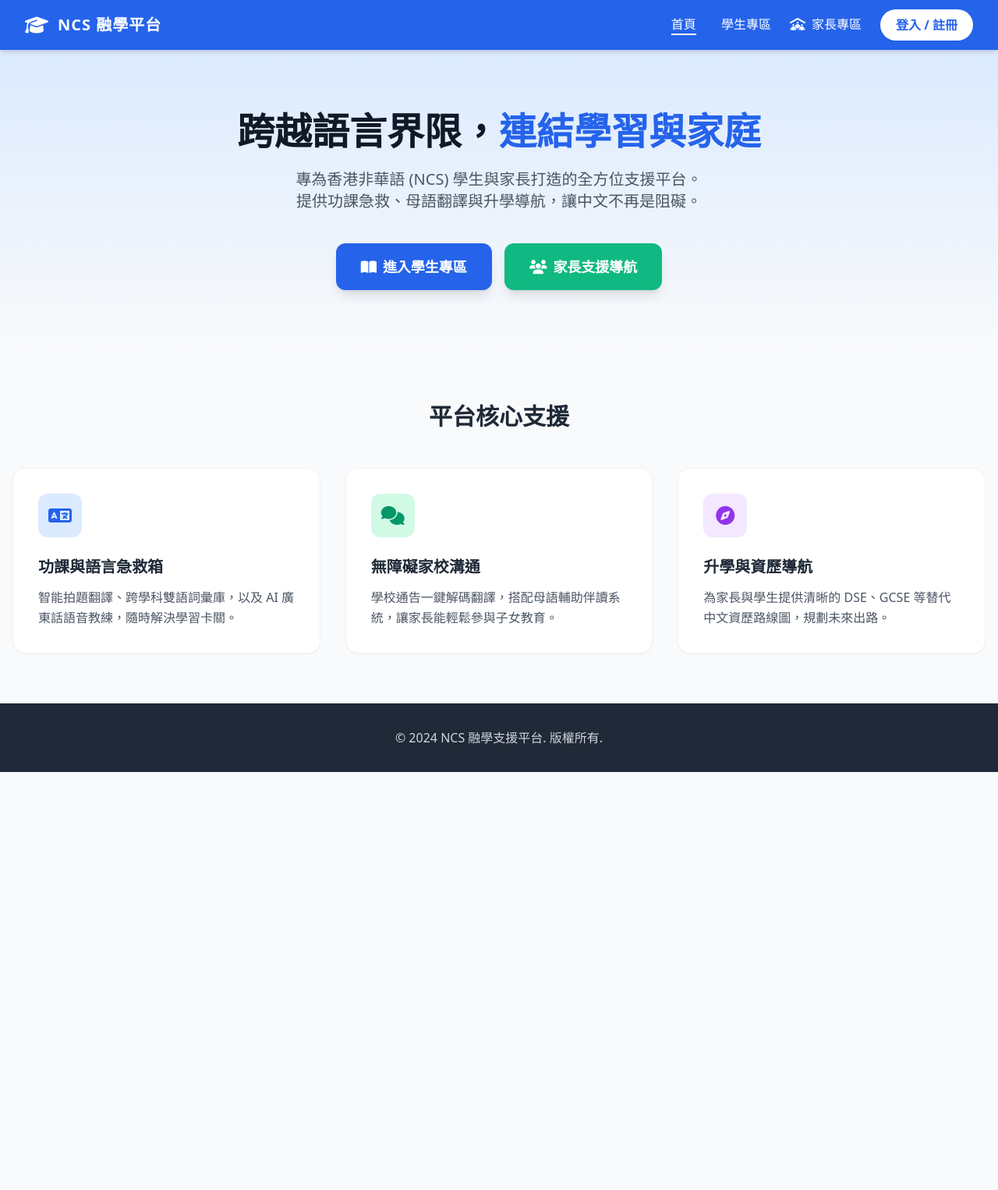
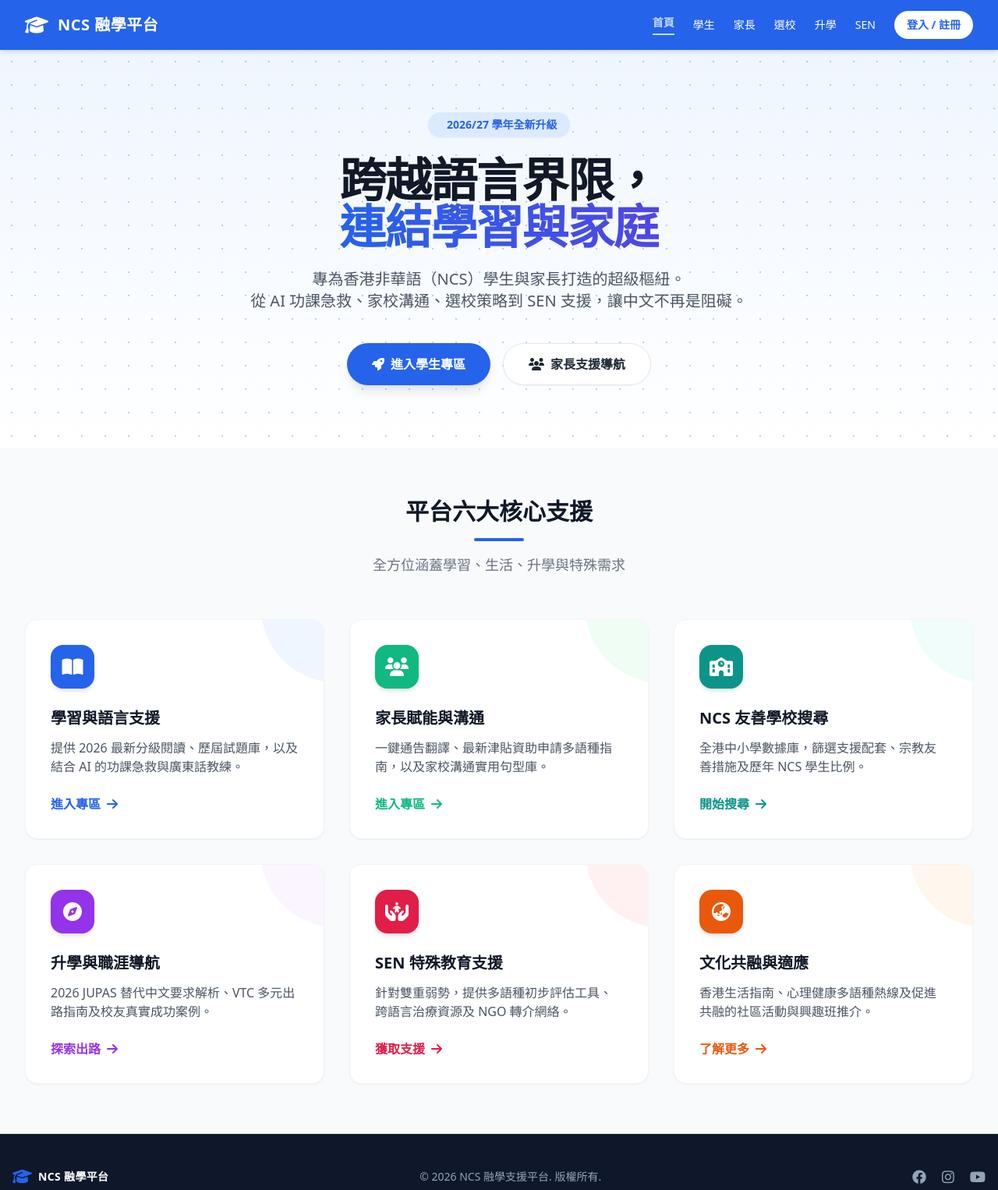
Before and after one commit to leunghn-tech/NCS_web, a plain HTML site: page index.html in a window 1280 px wide. Shown: the whole page at 78% size. Before the commit the page ends 990 px from the top, so only its background shows below. Drawn offline with nearby package versions, Linux system fonts and the light colour scheme.

Commit message:
Update index.html

```diff
--- a/index.html
+++ b/index.html
@@ -3,184 +3,189 @@
 <head>
     <meta charset="UTF-8">
     <meta name="viewport" content="width=device-width, initial-scale=1.0">
-    <title>NCS 融學平台 - 學生與家長支援</title>
+    <title>NCS 融學平台 | 全方位支援</title>
+    <!-- 引入 Tailwind CSS -->
+    <script src="https://cdn.tailwindcss.com"></script>
+    <!-- 引入 FontAwesome 圖示 -->
+    <link rel="stylesheet" href="https://cdnjs.cloudflare.com/ajax/libs/font-awesome/6.4.0/css/all.min.css">
+    <!-- 設定平台專屬主色調 -->
+    <script>
+        tailwind.config = {
+            theme: {
+                extend: {
+                    colors: {
+                        primary: '#2563EB',   /* 學生專區 / 主題藍色 */
+                        secondary: '#10B981', /* 家長專區 / 綠色 */
+                        school: '#0D9488',    /* 選校 / 藍綠色 */
+                        pathway: '#9333EA',   /* 升學 / 紫色 */
+                        sen: '#E11D48',       /* SEN / 玫瑰紅 */
+                        culture: '#EA580C'    /* 文化 / 橙色 */
+                    }
+                }
+            }
+        }
+    </script>
+</head>
+<body class="bg-slate-50 font-sans text-gray-800 min-h-screen flex flex-col">
 
-    <!-- 引入 Tailwind CSS 進行快速排版與設計 -->
-    <script src="https://cdn.tailwindcss.com"></script>
+    <!-- 共用導覽列 -->
+    <nav class="bg-primary text-white shadow-md sticky top-0 z-50">
+        <div class="max-w-7xl mx-auto px-4 sm:px-6 lg:px-8">
+            <div class="flex justify-between h-16 items-center">
+                <!-- Logo 區塊 -->
+                <a href="index.html" class="flex items-center space-x-3 hover:opacity-80 transition">
+                    <i class="fa-solid fa-graduation-cap text-2xl"></i>
+                    <span class="font-bold text-xl tracking-wide">NCS 融學平台</span>
+                </a>
 
-    <!-- 引入 FontAwesome 圖示庫 -->
-    <link rel="stylesheet" href="https://cdnjs.cloudflare.com/ajax/libs/font-awesome/6.4.0/css/all.min.css">
-
-    <style>
-        /* 自定義一些簡單的動畫效果 */
-        .fade-in {
-            animation: fadeIn 0.5s ease-in-out;
-        }
-        @keyframes fadeIn {
-            from { opacity: 0; transform: translateY(10px); }
-            to { opacity: 1; transform: translateY(0); }
-        }
-
-        /* 隱藏未選中的視圖 */
-        .hidden-view {
-            display: none !important;
-        }
-    </style>
-</head>
-<body class="bg-gray-50 text-gray-800 font-sans min-h-screen flex flex-col">
-
-    <!-- 導覽列 -->
-    <nav class="bg-blue-600 text-white shadow-md sticky top-0 z-50">
-        <div class="max-w-7xl mx-auto px-4 sm:px-6 lg:px-8">
-            <div class="flex justify-between items-center h-16">
-                <!-- Logo -->
-                <div class="flex items-center space-x-3 cursor-pointer" onclick="switchView('home')">
-                    <i class="fa-solid fa-graduation-cap text-2xl"></i>
-                    <span class="font-bold text-xl tracking-wider">NCS 融學平台</span>
+                <!-- 桌面版選單 -->
+                <div class="hidden md:flex space-x-6 font-medium text-sm items-center">
+                    <a href="index.html" class="text-blue-200 font-bold border-b-2 border-blue-200 pb-1">首頁</a>
+                    <a href="student.html" class="hover:text-blue-200 transition">學生</a>
+                    <a href="parent.html" class="hover:text-blue-200 transition">家長</a>
+                    <a href="school.html" class="hover:text-blue-200 transition">選校</a>
+                    <a href="pathway.html" class="hover:text-blue-200 transition">升學</a>
+                    <a href="sen.html" class="hover:text-blue-200 transition">SEN</a>
+                    <!-- 登入按鈕 -->
+                    <button class="bg-white text-primary px-4 py-2 rounded-full font-bold hover:bg-blue-50 transition shadow-sm text-sm ml-4">
+                        登入 / 註冊
+                    </button>
                 </div>
 
-                <!-- 桌面版選單 -->
-                <div class="hidden md:flex space-x-6 items-center font-medium">
-                    <button onclick="switchView('home')" class="nav-btn hover:text-blue-200 transition-colors border-b-2 border-transparent" id="nav-home">首頁</button>
-                    <button onclick="switchView('student')" class="nav-btn hover:text-blue-200 transition-colors border-b-2 border-transparent" id="nav-student"><i class="fa-solid fa-backpack mr-1"></i> 學生專區</button>
-                    <button onclick="switchView('parent')" class="nav-btn hover:text-blue-200 transition-colors border-b-2 border-transparent" id="nav-parent"><i class="fa-solid fa-people-roof mr-1"></i> 家長專區</button>
-                    <button onclick="switchView('login')" class="bg-white text-blue-600 px-5 py-2 rounded-full font-bold hover:bg-blue-50 transition-colors shadow-sm ml-4">登入 / 註冊</button>
+                <!-- 手機版選單按鈕 (保留視覺，功能日後可加) -->
+                <div class="md:hidden flex items-center">
+                    <button class="text-white hover:text-blue-200 focus:outline-none">
+                        <i class="fa-solid fa-bars text-2xl"></i>
+                    </button>
                 </div>
             </div>
         </div>
     </nav>
 
-    <!-- 主要內容區 -->
-    <main class="flex-grow">
+    <!-- 橫幅區域 (Hero Section) -->
+    <header class="bg-gradient-to-b from-blue-50 to-white py-20 text-center relative overflow-hidden">
+        <!-- 背景裝飾點綴 -->
+        <div class="absolute top-0 left-0 w-full h-full opacity-30 pointer-events-none" style="background-image: radial-gradient(#2563EB 1px, transparent 1px); background-size: 30px 30px;"></div>
 
-        <!-- ================= 首頁視圖 ================= -->
-        <div id="view-home" class="view-section fade-in">
-            <!-- Hero 區塊 -->
-            <div class="bg-gradient-to-b from-blue-100 to-gray-50 py-20 px-4">
-                <div class="max-w-4xl mx-auto text-center">
-                    <h1 class="text-4xl md:text-5xl font-extrabold text-gray-900 mb-6 leading-tight">
-                        跨越語言界限，<br class="md:hidden"><span class="text-blue-600">連結學習與家庭</span>
+        <div class="max-w-5xl mx-auto px-4 relative z-10">
+            <span class="bg-blue-100 text-primary font-bold px-4 py-1.5 rounded-full text-sm mb-6 inline-block shadow-sm">
+                <i class="fa-solid fa-sparkles mr-1"></i> 2026/27 學年全新升級
+            </span>
+            <h1 class="text-4xl md:text-5xl lg:text-6xl font-extrabold text-gray-900 mb-6 tracking-tight leading-tight">
+                跨越語言界限，<br class="hidden sm:block">
+                <span class="text-primary text-transparent bg-clip-text bg-gradient-to-r from-blue-600 to-indigo-600">
+                    連結學習與家庭
+                </span>
             </h1>
-                    <p class="text-xl text-gray-600 mb-10">
-                        專為香港非華語 (NCS) 學生與家長打造的全方位支援平台。<br>提供功課急救、母語翻譯與升學導航，讓中文不再是阻礙。
+            <p class="text-lg md:text-xl text-gray-600 mb-10 leading-relaxed max-w-2xl mx-auto">
+                專為香港非華語（NCS）學生與家長打造的超級樞紐。<br>
+                從 AI 功課急救、家校溝通、選校策略到 SEN 支援，讓中文不再是阻礙。
             </p>
-                    <div class="flex flex-col sm:flex-row justify-center gap-4">
-                        <button onclick="switchView('student')" class="flex items-center justify-center space-x-2 bg-blue-600 text-white px-8 py-4 rounded-xl font-bold text-lg hover:bg-blue-700 transition-all shadow-lg hover:-translate-y-1">
-                            <i class="fa-solid fa-book-open"></i>
-                            <span>進入學生專區</span>
-                        </button>
-                        <button onclick="switchView('parent')" class="flex items-center justify-center space-x-2 bg-emerald-500 text-white px-8 py-4 rounded-xl font-bold text-lg hover:bg-emerald-600 transition-all shadow-lg hover:-translate-y-1">
-                            <i class="fa-solid fa-users"></i>
-                            <span>家長支援導航</span>
-                        </button>
+            <div class="flex flex-col sm:flex-row justify-center space-y-4 sm:space-y-0 sm:space-x-4">
+                <a href="student.html" class="bg-primary text-white px-8 py-3.5 rounded-full font-bold shadow-lg hover:bg-blue-700 transition transform hover:-translate-y-0.5 inline-flex items-center justify-center">
+                    <i class="fa-solid fa-rocket mr-2"></i> 進入學生專區
+                </a>
+                <a href="parent.html" class="bg-white text-gray-800 border border-gray-200 px-8 py-3.5 rounded-full font-bold shadow-sm hover:border-gray-300 hover:bg-gray-50 transition inline-flex items-center justify-center">
+                    <i class="fa-solid fa-users mr-2"></i> 家長支援導航
+                </a>
             </div>
         </div>
+    </header>
+
+    <!-- 核心功能區塊 (六大模組) -->
+    <main class="flex-grow max-w-7xl mx-auto px-4 sm:px-6 lg:px-8 py-16">
+        <div class="text-center mb-14">
+            <h2 class="text-3xl font-extrabold text-gray-900 mb-4">平台六大核心支援</h2>
+            <div class="w-16 h-1 bg-primary mx-auto rounded-full mb-4"></div>
+            <p class="text-gray-500 text-lg">全方位涵蓋學習、生活、升學與特殊需求</p>
         </div>
 
-            <!-- 特色功能區塊 -->
-            <div class="py-16 px-4 max-w-7xl mx-auto">
-                <h2 class="text-3xl font-bold text-center text-gray-800 mb-12">平台核心支援</h2>
-                <div class="grid md:grid-cols-3 gap-8">
-                    <!-- 卡片 1 -->
-                    <div class="bg-white p-8 rounded-2xl shadow-sm border border-gray-100 hover:shadow-md transition-shadow">
-                        <div class="w-14 h-14 bg-blue-100 rounded-xl flex items-center justify-center text-blue-600 mb-6 text-2xl">
-                            <i class="fa-solid fa-language"></i>
+        <div class="grid grid-cols-1 md:grid-cols-2 lg:grid-cols-3 gap-8">
+
+            <!-- 1. 學生專區 -->
+            <a href="student.html" class="cursor-pointer bg-white rounded-2xl shadow-sm hover:shadow-xl transition p-8 border border-gray-100 flex flex-col group relative overflow-hidden">
+                <div class="absolute top-0 right-0 w-24 h-24 bg-blue-50 rounded-bl-full -mr-4 -mt-4 transition group-hover:scale-110"></div>
+                <div class="bg-primary text-white w-14 h-14 rounded-2xl flex items-center justify-center mb-6 shadow-md relative z-10">
+                    <i class="fa-solid fa-book-open text-2xl"></i>
                 </div>
-                        <h3 class="text-xl font-bold text-gray-800 mb-3">功課與語言急救箱</h3>
-                        <p class="text-gray-600 leading-relaxed">智能拍題翻譯、跨學科雙語詞彙庫，以及 AI 廣東話語音教練，隨時解決學習卡關。</p>
+                <h3 class="font-bold text-xl mb-3 text-gray-900 relative z-10">學習與語言支援</h3>
+                <p class="text-gray-600 mb-6 flex-grow relative z-10">提供 2026 最新分級閱讀、歷屆試題庫，以及結合 AI 的功課急救與廣東話教練。</p>
+                <div class="text-primary font-bold flex items-center relative z-10">進入專區 <i class="fa-solid fa-arrow-right ml-2 group-hover:translate-x-1 transition"></i></div>
+            </a>
+
+            <!-- 2. 家長專區 -->
+            <a href="parent.html" class="cursor-pointer bg-white rounded-2xl shadow-sm hover:shadow-xl transition p-8 border border-gray-100 flex flex-col group relative overflow-hidden">
+                <div class="absolute top-0 right-0 w-24 h-24 bg-green-50 rounded-bl-full -mr-4 -mt-4 transition group-hover:scale-110"></div>
+                <div class="bg-secondary text-white w-14 h-14 rounded-2xl flex items-center justify-center mb-6 shadow-md relative z-10">
+                    <i class="fa-solid fa-users text-2xl"></i>
                 </div>
-                    <!-- 卡片 2 -->
-                    <div class="bg-white p-8 rounded-2xl shadow-sm border border-gray-100 hover:shadow-md transition-shadow">
-                        <div class="w-14 h-14 bg-emerald-100 rounded-xl flex items-center justify-center text-emerald-600 mb-6 text-2xl">
-                            <i class="fa-solid fa-comments"></i>
+                <h3 class="font-bold text-xl mb-3 text-gray-900 relative z-10">家長賦能與溝通</h3>
+                <p class="text-gray-600 mb-6 flex-grow relative z-10">一鍵通告翻譯、最新津貼資助申請多語種指南，以及家校溝通實用句型庫。</p>
+                <div class="text-secondary font-bold flex items-center relative z-10">進入專區 <i class="fa-solid fa-arrow-right ml-2 group-hover:translate-x-1 transition"></i></div>
+            </a>
+
+            <!-- 3. 選校搜尋 -->
+            <a href="school.html" class="cursor-pointer bg-white rounded-2xl shadow-sm hover:shadow-xl transition p-8 border border-gray-100 flex flex-col group relative overflow-hidden">
+                <div class="absolute top-0 right-0 w-24 h-24 bg-teal-50 rounded-bl-full -mr-4 -mt-4 transition group-hover:scale-110"></div>
+                <div class="bg-school text-white w-14 h-14 rounded-2xl flex items-center justify-center mb-6 shadow-md relative z-10">
+                    <i class="fa-solid fa-school text-2xl"></i>
                 </div>
-                        <h3 class="text-xl font-bold text-gray-800 mb-3">無障礙家校溝通</h3>
-                        <p class="text-gray-600 leading-relaxed">學校通告一鍵解碼翻譯，搭配母語輔助伴讀系統，讓家長能輕鬆參與子女教育。</p>
+                <h3 class="font-bold text-xl mb-3 text-gray-900 relative z-10">NCS 友善學校搜尋</h3>
+                <p class="text-gray-600 mb-6 flex-grow relative z-10">全港中小學數據庫，篩選支援配套、宗教友善措施及歷年 NCS 學生比例。</p>
+                <div class="text-school font-bold flex items-center relative z-10">開始搜尋 <i class="fa-solid fa-arrow-right ml-2 group-hover:translate-x-1 transition"></i></div>
+            </a>
+
+            <!-- 4. 升學導航 -->
+            <a href="pathway.html" class="cursor-pointer bg-white rounded-2xl shadow-sm hover:shadow-xl transition p-8 border border-gray-100 flex flex-col group relative overflow-hidden">
+                <div class="absolute top-0 right-0 w-24 h-24 bg-purple-50 rounded-bl-full -mr-4 -mt-4 transition group-hover:scale-110"></div>
+                <div class="bg-pathway text-white w-14 h-14 rounded-2xl flex items-center justify-center mb-6 shadow-md relative z-10">
+                    <i class="fa-solid fa-compass text-2xl"></i>
                 </div>
-                    <!-- 卡片 3 -->
-                    <div class="bg-white p-8 rounded-2xl shadow-sm border border-gray-100 hover:shadow-md transition-shadow">
-                        <div class="w-14 h-14 bg-purple-100 rounded-xl flex items-center justify-center text-purple-600 mb-6 text-2xl">
-                            <i class="fa-solid fa-compass"></i>
+                <h3 class="font-bold text-xl mb-3 text-gray-900 relative z-10">升學與職涯導航</h3>
+                <p class="text-gray-600 mb-6 flex-grow relative z-10">2026 JUPAS 替代中文要求解析、VTC 多元出路指南及校友真實成功案例。</p>
+                <div class="text-pathway font-bold flex items-center relative z-10">探索出路 <i class="fa-solid fa-arrow-right ml-2 group-hover:translate-x-1 transition"></i></div>
+            </a>
+
+            <!-- 5. SEN 支援 -->
+            <a href="sen.html" class="cursor-pointer bg-white rounded-2xl shadow-sm hover:shadow-xl transition p-8 border border-gray-100 flex flex-col group relative overflow-hidden">
+                <div class="absolute top-0 right-0 w-24 h-24 bg-rose-50 rounded-bl-full -mr-4 -mt-4 transition group-hover:scale-110"></div>
+                <div class="bg-sen text-white w-14 h-14 rounded-2xl flex items-center justify-center mb-6 shadow-md relative z-10">
+                    <i class="fa-solid fa-hands-holding-child text-2xl"></i>
                 </div>
-                        <h3 class="text-xl font-bold text-gray-800 mb-3">升學與資歷導航</h3>
-                        <p class="text-gray-600 leading-relaxed">為家長與學生提供清晰的 DSE、GCSE 等替代中文資歷路線圖，規劃未來出路。</p>
+                <h3 class="font-bold text-xl mb-3 text-gray-900 relative z-10">SEN 特殊教育支援</h3>
+                <p class="text-gray-600 mb-6 flex-grow relative z-10">針對雙重弱勢，提供多語種初步評估工具、跨語言治療資源及 NGO 轉介網絡。</p>
+                <div class="text-sen font-bold flex items-center relative z-10">獲取支援 <i class="fa-solid fa-arrow-right ml-2 group-hover:translate-x-1 transition"></i></div>
+            </a>
+
+            <!-- 6. 文化共融 -->
+            <a href="culture.html" class="cursor-pointer bg-white rounded-2xl shadow-sm hover:shadow-xl transition p-8 border border-gray-100 flex flex-col group relative overflow-hidden">
+                <div class="absolute top-0 right-0 w-24 h-24 bg-orange-50 rounded-bl-full -mr-4 -mt-4 transition group-hover:scale-110"></div>
+                <div class="bg-culture text-white w-14 h-14 rounded-2xl flex items-center justify-center mb-6 shadow-md relative z-10">
+                    <i class="fa-solid fa-earth-asia text-2xl"></i>
                 </div>
+                <h3 class="font-bold text-xl mb-3 text-gray-900 relative z-10">文化共融與適應</h3>
+                <p class="text-gray-600 mb-6 flex-grow relative z-10">香港生活指南、心理健康多語種熱線及促進共融的社區活動與興趣班推介。</p>
+                <div class="text-culture font-bold flex items-center relative z-10">了解更多 <i class="fa-solid fa-arrow-right ml-2 group-hover:translate-x-1 transition"></i></div>
+            </a>
+
         </div>
-            </div>
-        </div>
-
-        <!-- ================= 學生專區 (佔位) ================= -->
-        <div id="view-student" class="view-section hidden-view fade-in py-20 px-4 max-w-7xl mx-auto text-center">
-            <i class="fa-solid fa-backpack text-6xl text-blue-500 mb-6"></i>
-            <h2 class="text-3xl font-bold text-gray-800 mb-4">學生專區</h2>
-            <p class="text-gray-600 max-w-2xl mx-auto mb-8">這裡將會提供「智能拍題翻譯」、「雙語詞彙庫」與「廣東話語音教練」等功能。</p>
-            <button onclick="switchView('home')" class="text-blue-600 hover:underline"><i class="fa-solid fa-arrow-left mr-1"></i> 返回首頁</button>
-        </div>
-
-        <!-- ================= 家長專區 (佔位) ================= -->
-        <div id="view-parent" class="view-section hidden-view fade-in py-20 px-4 max-w-7xl mx-auto text-center">
-            <i class="fa-solid fa-people-roof text-6xl text-emerald-500 mb-6"></i>
-            <h2 class="text-3xl font-bold text-gray-800 mb-4">家長專區</h2>
-            <p class="text-gray-600 max-w-2xl mx-auto mb-8">這裡將會提供「通告相機翻譯」、「香港學制指南」等功能。</p>
-            <button onclick="switchView('home')" class="text-emerald-600 hover:underline"><i class="fa-solid fa-arrow-left mr-1"></i> 返回首頁</button>
-        </div>
-
-        <!-- ================= 登入區 (佔位) ================= -->
-        <div id="view-login" class="view-section hidden-view fade-in py-20 px-4 flex justify-center items-center">
-            <div class="bg-white p-10 rounded-2xl shadow-lg max-w-md w-full text-center border border-gray-100">
-                <i class="fa-solid fa-user-circle text-5xl text-blue-600 mb-4"></i>
-                <h2 class="text-2xl font-bold text-gray-800 mb-2">登入平台</h2>
-                <p class="text-gray-500 mb-8">未來我們將在此加入 Firebase 登入功能。</p>
-                <button onclick="switchView('home')" class="text-gray-500 hover:text-blue-600 transition-colors">取消並返回</button>
-            </div>
-        </div>
-
     </main>
 
     <!-- 頁尾 -->
-    <footer class="bg-gray-800 text-gray-300 py-8 text-center">
-        <p>© 2024 NCS 融學支援平台. 版權所有.</p>
+    <footer class="bg-slate-900 text-slate-400 py-10 mt-auto border-t border-slate-800">
+        <div class="max-w-7xl mx-auto px-4 flex flex-col md:flex-row items-center justify-between text-sm">
+            <div class="flex items-center space-x-2 mb-4 md:mb-0">
+                <i class="fa-solid fa-graduation-cap text-xl text-primary"></i>
+                <span class="font-bold text-white tracking-wide">NCS 融學平台</span>
+            </div>
+            <p class="mb-4 md:mb-0">&copy; 2026 NCS 融學支援平台. 版權所有.</p>
+            <div class="flex space-x-5">
+                <a href="#" class="hover:text-white transition"><i class="fa-brands fa-facebook text-lg"></i></a>
+                <a href="#" class="hover:text-white transition"><i class="fa-brands fa-instagram text-lg"></i></a>
+                <a href="#" class="hover:text-white transition"><i class="fa-brands fa-youtube text-lg"></i></a>
+            </div>
+        </div>
     </footer>
 
-    <!-- 頁面切換腳本 -->
-    <script>
-        function switchView(viewId) {
-            // 1. 隱藏所有視圖
-            const views = document.querySelectorAll('.view-section');
-            views.forEach(view => {
-                view.classList.add('hidden-view');
-            });
-
-            // 2. 顯示目標視圖
-            const targetView = document.getElementById('view-' + viewId);
-            if (targetView) {
-                targetView.classList.remove('hidden-view');
-            }
-
-            // 3. 更新導覽列按鈕的底線狀態
-            const navBtns = document.querySelectorAll('.nav-btn');
-            navBtns.forEach(btn => {
-                btn.classList.remove('border-white');
-                btn.classList.add('border-transparent');
-            });
-
-            // 只有在非登入頁面時才加上底線
-            if (viewId !== 'login') {
-                const activeNavBtn = document.getElementById('nav-' + viewId);
-                if (activeNavBtn) {
-                    activeNavBtn.classList.remove('border-transparent');
-                    activeNavBtn.classList.add('border-white');
-                }
-            }
-
-            // 4. 切換頁面後自動滾動到最上方
-            window.scrollTo(0, 0);
-        }
-
-        // 頁面載入時預設顯示首頁
-        document.addEventListener('DOMContentLoaded', () => {
-            switchView('home');
-        });
-    </script>
 </body>
 </html>
```
Lines whose indentation alone changed are shown as unchanged.
